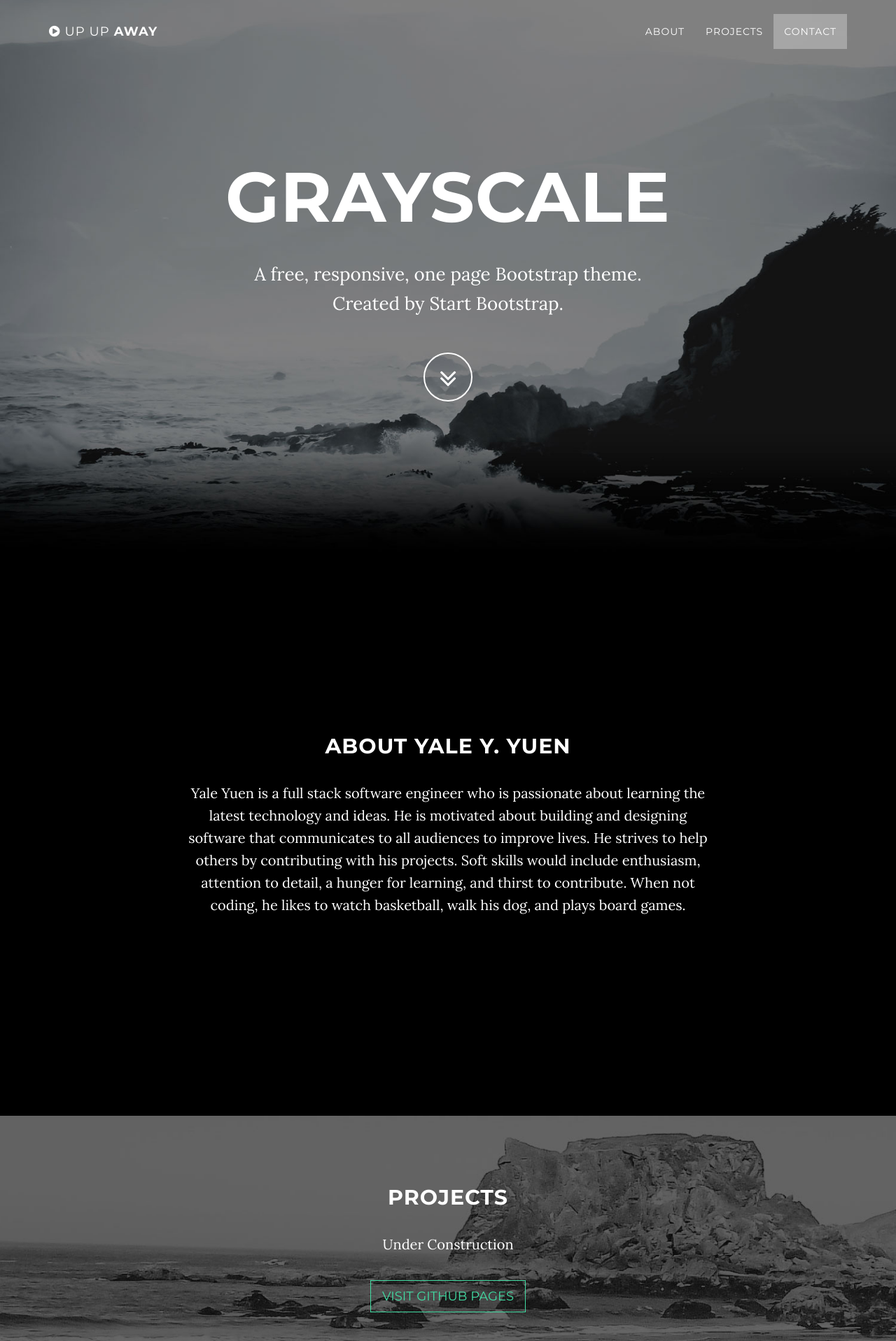
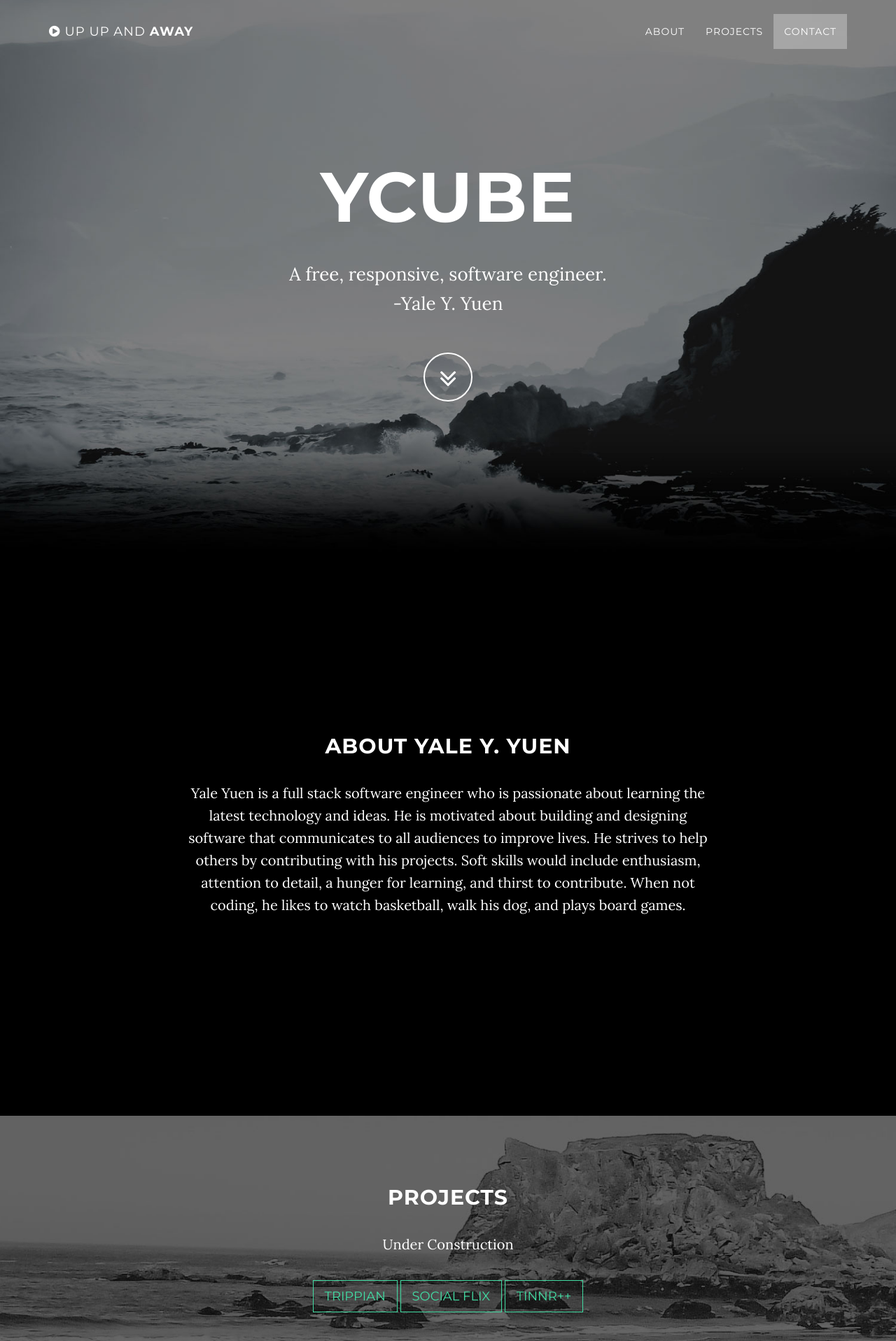
Before and after one commit to Ycube/ycube.github.io, a website: page index.html in a window 1280 px wide. Shown: the top 1917 px of the page at 70% size. Drawn offline with nearby package versions, Linux system fonts and the light colour scheme.

Commit message:
update w/ project links

```diff
--- a/index.html
+++ b/index.html
@@ -41,7 +41,7 @@
                     Menu <i class="fa fa-bars"></i>
                 </button>
                 <a class="navbar-brand page-scroll" href="#page-top">
-                    <i class="fa fa-play-circle"></i> <span class="light">Up Up</span> Away
+                    <i class="fa fa-play-circle"></i> <span class="light">Up Up and</span> Away
                 </a>
             </div>
 
@@ -74,9 +74,9 @@
             <div class="container">
                 <div class="row">
                     <div class="col-md-8 col-md-offset-2">
-                        <h1 class="brand-heading">Grayscale</h1>
-                        <p class="intro-text">A free, responsive, one page Bootstrap theme.
-                            <br>Created by Start Bootstrap.</p>
+                        <h1 class="brand-heading">YCube</h1>
+                        <p class="intro-text">A free, responsive, software engineer.
+                            <br>-Yale Y. Yuen</p>
                         <a href="#about" class="btn btn-circle page-scroll">
                             <i class="fa fa-angle-double-down animated"></i>
                         </a>
@@ -105,7 +105,9 @@
                 <div class="col-lg-8 col-lg-offset-2">
                     <h2>Projects</h2>
                     <p>Under Construction</p>
-                    <a href="https://github.com/ycube" class="btn btn-default btn-lg">Visit GitHub Pages</a>
+                    <a href="trippian.com" class="btn btn-default btn-lg">Trippian</a>
+                    <a href="socialflix.herokuapp.com" class="btn btn-default btn-lg">Social Flix</a>
+                    <a href="tinnrplusplus.herokuapp.com" class="btn btn-default btn-lg">Tinnr++</a>
                 </div>
             </div>
         </div>
@@ -117,7 +119,7 @@
             <div class="col-lg-8 col-lg-offset-2">
                 <h2>Contact Yale Yuen</h2>
                 <p>Feel free to email me about designing or developing your site or to just say hello!</p>
-                <p><a href="mailto:yaleyuen@me.com">yaleyuen@me.io</a>
+                <p><a href="mailto:yaleyyuen@gmail.com">yaleyuen@me.io</a>
                 </p>
                 <ul class="list-inline banner-social-buttons">
                     <li>
```
Also changed, not shown: README.md, 1 other file.
